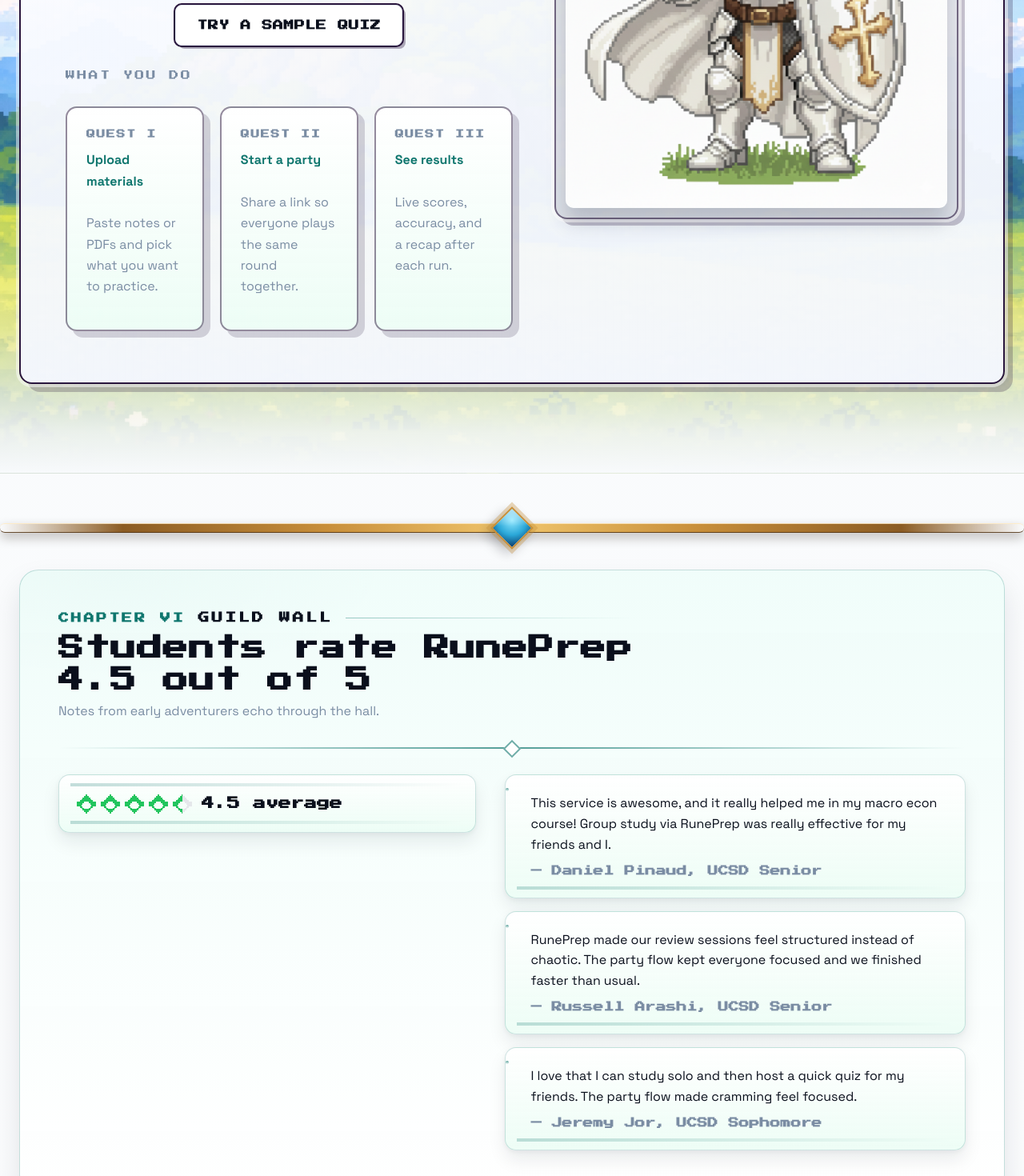
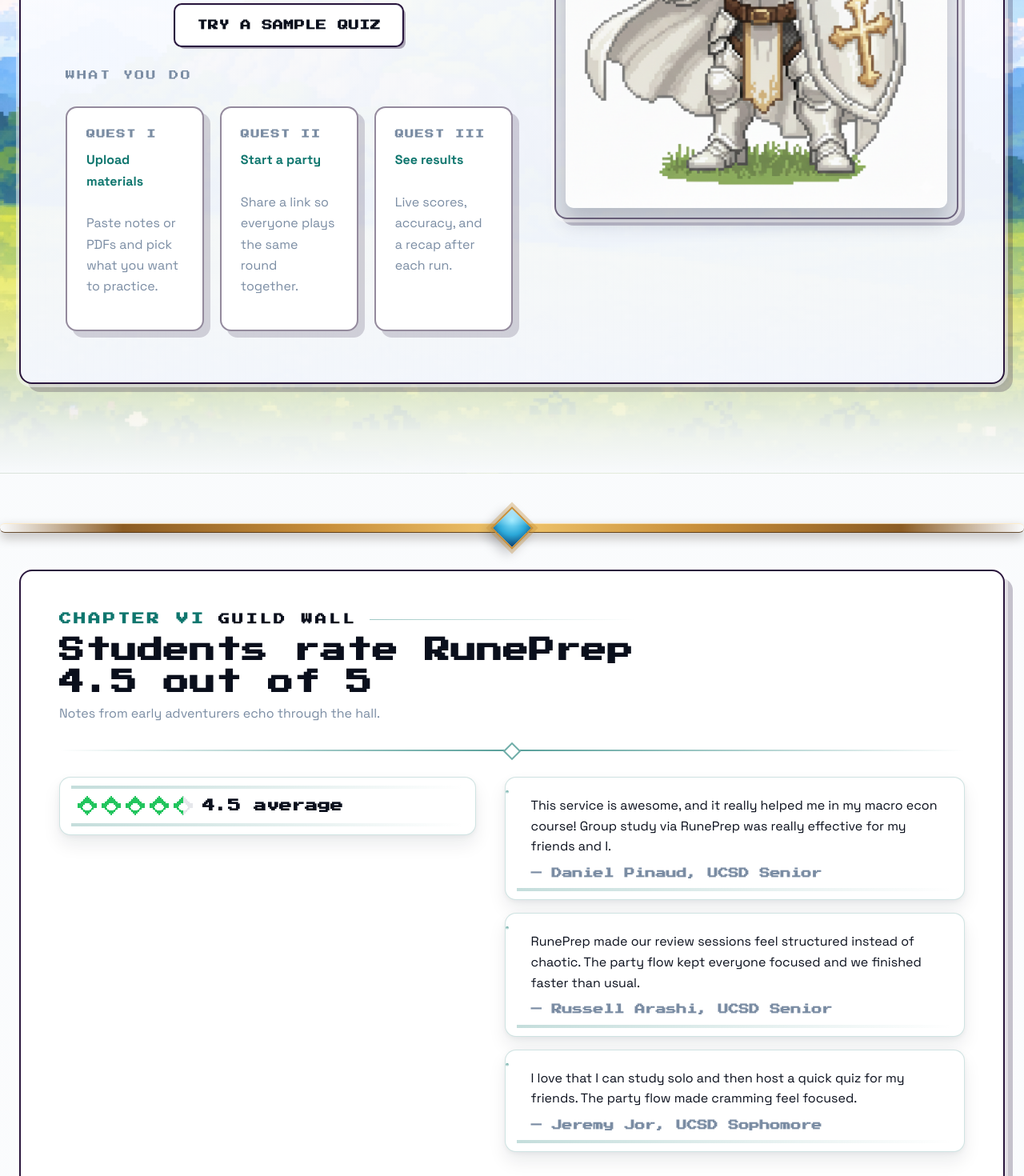
Before and after one commit to ryogagrisnik/studynite, a Next.js app: page / in a window 1280 px wide. Shown: the part 820-2290 px from the top of the page at 80% size. Built offline with nearby package versions, Linux system fonts and the light colour scheme; no server answers.

Commit message:
Unify hero frames and flatten panel styles

```diff
--- a/app/globals.css
+++ b/app/globals.css
@@ -9,7 +9,8 @@
   --ink-soft:#1E293B;
   --radius:18px;
   --shadow:0 12px 22px rgba(15,23,42,0.08), 0 2px 6px rgba(15,23,42,0.05);
-  --card-surface:linear-gradient(180deg, rgba(255,255,255,0.98), rgba(236,253,245,0.92));
+  --panel-surface:#FFFFFF;
+  --card-surface:var(--panel-surface);
   --card-border:1px solid rgba(15,118,110,0.2);
   --star-fill:#22C55E;
   --star-empty:#E5E7EB;
@@ -1749,6 +1750,20 @@ button.card:disabled{ cursor:not-allowed; opacity:0.6; }
     0 0 0 4px rgba(255,255,255,0.5),
     10px 10px 0 rgba(42,22,61,0.25);
 }
+.pixel-home .panel--hero-frame{
+  border-radius:16px;
+  border:2px solid #2A163D;
+  box-shadow:
+    0 0 0 4px rgba(255,255,255,0.5),
+    10px 10px 0 rgba(42,22,61,0.25);
+}
+.pixel-home .panel--hero-frame::after{
+  border-radius:16px;
+  opacity:0.3;
+}
+.pixel-home .panel--hero-frame .chapter-head{
+  font-size:15px;
+}
 .pixel-home .quest-panel::after{
   opacity:0.3;
 }
@@ -1773,6 +1788,12 @@ button.card:disabled{ cursor:not-allowed; opacity:0.6; }
   border-radius:14px;
   border:2px solid rgba(42,22,61,0.5);
   box-shadow:8px 8px 0 rgba(42,22,61,0.18);
+}
+.pixel-home .card--hero-frame{
+  border:2px solid #2A163D;
+  box-shadow:
+    0 0 0 3px rgba(255,255,255,0.55),
+    6px 6px 0 rgba(42,22,61,0.25);
 }
 .pixel-home .quest-card:hover{
   transform:translate(-2px, -2px);
@@ -1821,9 +1842,19 @@ button.card:disabled{ cursor:not-allowed; opacity:0.6; }
       0 0 0 3px rgba(255,255,255,0.55),
       6px 6px 0 rgba(42,22,61,0.22);
   }
+  .pixel-home .panel--hero-frame{
+    box-shadow:
+      0 0 0 3px rgba(255,255,255,0.55),
+      6px 6px 0 rgba(42,22,61,0.22);
+  }
   .pixel-home .quest-card,
   .pixel-home .card{
     box-shadow:6px 6px 0 rgba(42,22,61,0.2);
+  }
+  .pixel-home .card--hero-frame{
+    box-shadow:
+      0 0 0 2px rgba(255,255,255,0.55),
+      5px 5px 0 rgba(42,22,61,0.22);
   }
   .pixel-home .btn-hero{
     letter-spacing:0.04em;
@@ -2106,7 +2137,7 @@ button.card:disabled{ cursor:not-allowed; opacity:0.6; }
   position:absolute;
   inset:0;
   border-radius:24px;
-  background:radial-gradient(500px 200px at 10% 0%, rgba(15,118,110,0.08), transparent 70%);
+  background:none;
   pointer-events:none;
   opacity:0.6;
 }
@@ -2115,28 +2146,20 @@ button.card:disabled{ cursor:not-allowed; opacity:0.6; }
 }
 .quest-panel > *{ position:relative; z-index:1; }
 .panel--stone{
-  background:
-    linear-gradient(180deg, rgba(248,250,252,0.98), rgba(226,232,240,0.95)),
-    repeating-linear-gradient(135deg, rgba(148,163,184,0.12) 0, rgba(148,163,184,0.12) 1px, transparent 1px, transparent 10px);
+  background:var(--panel-surface);
   border-color:rgba(148,163,184,0.35);
   box-shadow:inset 0 2px 0 rgba(255,255,255,0.6), 0 24px 48px rgba(15,23,42,0.12);
 }
 .panel--parchment{
-  background:
-    linear-gradient(180deg, rgba(236,253,245,0.98), rgba(255,255,255,1)),
-    repeating-linear-gradient(90deg, rgba(15,118,110,0.08) 0, rgba(15,118,110,0.08) 1px, transparent 1px, transparent 12px);
+  background:var(--panel-surface);
   border-color:rgba(15,118,110,0.32);
 }
 .panel--notice{
-  background:
-    linear-gradient(180deg, rgba(240,253,250,0.98), rgba(255,255,255,1)),
-    repeating-linear-gradient(90deg, rgba(15,118,110,0.06) 0, rgba(15,118,110,0.06) 1px, transparent 1px, transparent 14px);
+  background:var(--panel-surface);
   border-color:rgba(15,118,110,0.24);
 }
 .panel--journal{
-  background:
-    repeating-linear-gradient(180deg, rgba(226,232,240,0.4) 0, rgba(226,232,240,0.4) 1px, transparent 1px, transparent 28px),
-    linear-gradient(180deg, #F9FAFB, #F1F5F9);
+  background:var(--panel-surface);
   border-color:rgba(148,163,184,0.35);
 }
 .orn-divider{
--- a/app/page.tsx
+++ b/app/page.tsx
@@ -111,9 +111,9 @@ export default function Home() {
 
       <section className="slab slab--rating rpg-reveal">
         <div className="section-divider" aria-hidden="true" />
-        <div className="quest-panel panel--notice">
+        <div className="quest-panel panel--notice panel--hero-frame">
           <div className="slab-header">
-            <div className="chapter-head">
+            <div className="chapter-head chapter-head--hero">
               <span className="chapter-pill">Chapter VI</span>
               <span className="chapter-title">Guild Wall</span>
               <span className="chapter-line" />
@@ -125,7 +125,7 @@ export default function Home() {
           </div>
           <div className="orn-divider" />
           <div className="split-grid spacious rating-grid">
-            <div className="card rating-card quest-scroll">
+            <div className="card rating-card quest-scroll card--hero-frame">
               <div className="rating-row" aria-label="Rated 4.5 out of 5 stars">
                 <div className="star-row" aria-hidden="true">
                   <span className="star star--full"><span className="star-fill" /></span>
@@ -138,21 +138,21 @@ export default function Home() {
               </div>
             </div>
             <div className="stack">
-              <div className="card testimonial-card quest-scroll">
+              <div className="card testimonial-card quest-scroll card--hero-frame">
                 <blockquote>
                   This service is awesome, and it really helped me in my macro econ course! Group
                   study via RunePrep was really effective for my friends and I.
                 </blockquote>
                 <div className="testimonial-author">— Daniel Pinaud, UCSD Senior</div>
               </div>
-              <div className="card testimonial-card quest-scroll">
+              <div className="card testimonial-card quest-scroll card--hero-frame">
                 <blockquote>
                   RunePrep made our review sessions feel structured instead of chaotic. The party
                   flow kept everyone focused and we finished faster than usual.
                 </blockquote>
                 <div className="testimonial-author">— Russell Arashi, UCSD Senior</div>
               </div>
-              <div className="card testimonial-card quest-scroll">
+              <div className="card testimonial-card quest-scroll card--hero-frame">
                 <blockquote>
                   I love that I can study solo and then host a quick quiz for my friends. The
                   party flow made cramming feel focused.
@@ -166,7 +166,7 @@ export default function Home() {
 
       <section className="slab slab--steps rpg-reveal">
         <div className="section-divider" aria-hidden="true" />
-        <div className="quest-panel panel--parchment">
+        <div className="quest-panel panel--parchment panel--hero-frame">
           <div className="slab-header">
             <div className="chapter-head">
               <span className="chapter-pill">Chapter I</span>
@@ -215,7 +215,7 @@ export default function Home() {
 
       <section className="slab slab--modes rpg-reveal">
         <div className="section-divider" aria-hidden="true" />
-        <div className="quest-panel panel--notice">
+        <div className="quest-panel panel--notice panel--hero-frame">
           <div className="slab-header">
             <div className="chapter-head">
               <span className="chapter-pill">Chapter II</span>
@@ -277,7 +277,7 @@ export default function Home() {
 
       <section className="slab slab--showcase rpg-reveal">
         <div className="section-divider" aria-hidden="true" />
-        <div className="quest-panel panel--stone">
+        <div className="quest-panel panel--stone panel--hero-frame">
           <div className="split-grid spacious">
             <div className="hero-media hero-media--plain">
               <img
@@ -326,7 +326,7 @@ export default function Home() {
 
       <section className="slab slab--features rpg-reveal">
         <div className="section-divider" aria-hidden="true" />
-        <div className="quest-panel panel--notice">
+        <div className="quest-panel panel--notice panel--hero-frame">
           <div className="slab-header">
             <div className="chapter-head">
               <span className="chapter-pill">Chapter IV</span>
@@ -362,7 +362,7 @@ export default function Home() {
 
       <section className="slab slab--features rpg-reveal">
         <div className="section-divider" aria-hidden="true" />
-        <div className="quest-panel panel--journal">
+        <div className="quest-panel panel--journal panel--hero-frame">
           <div className="slab-header">
             <div className="chapter-head">
               <span className="chapter-pill">Chapter VII</span>
```
